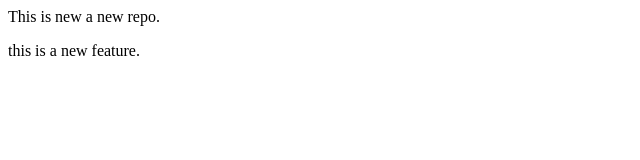
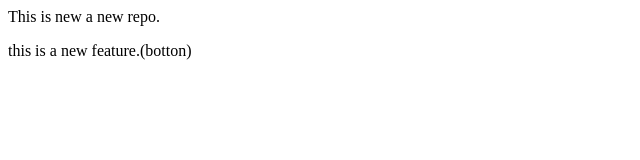
Before and after one commit to patelshruti3110/localrepo, a plain HTML site: page index.html in a window 1280 px wide. Shown: the full height of the page, 0-640 px from the left. Drawn offline with Linux system fonts and the light colour scheme.

```diff
--- a/index.html
+++ b/index.html
@@ -1,2 +1,2 @@
 <p>This is new a new repo.</p>
-<p>this is a new feature.</p>
+<p>this is a new feature.(botton)</p>
```
